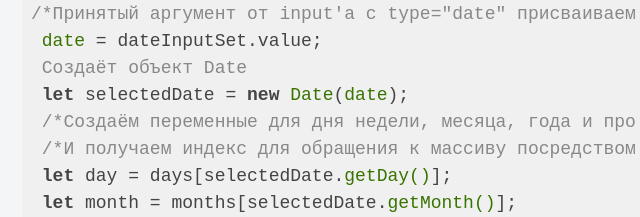
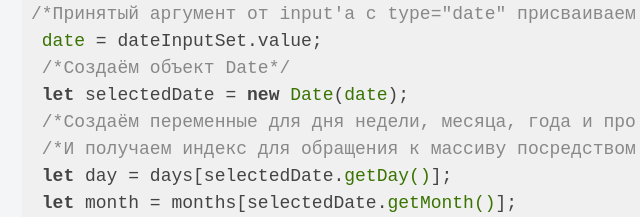
Before and after one commit to NiAlKo/TestTaskDD, a plain HTML site: page index.html in a window 1280 px wide. Shown: the part 3710-3927 px from the top of the page, 113-753 px from the left. Drawn offline with Linux system fonts and the light colour scheme.

Commit message:
Update index.html

```diff
--- a/index.html
+++ b/index.html
@@ -291,7 +291,7 @@
 <span class="code__function"><span class="code__keyword">function</span> <span class="code__title">getDayInfo</span>(<span class="code__params">date</span>) </span>{
 <span class="code__comment">/*Принятый аргумент от input'a с type="date" присваиваем параметру date*/</span>
  <span class="code__built-in">date</span> = dateInputSet.value;
- <span class="code__comment">Создаёт объект Date</span>
+ <span class="code__comment">/*Создаём объект Date*/</span>
  <span class="code__keyword">let</span> selectedDate = <span class="code__keyword">new</span> <span class="code__built-in">Date</span>(<span class="code__built-in">date</span>);
  <span class="code__comment">/*Создаём переменные для дня недели, месяца, года и про неделю, не забываем*/</span>
  <span class="code__comment">/*И получаем индекс для обращения к массиву посредством методов getDay(),getMonth() и т.д.*/</span>
```
